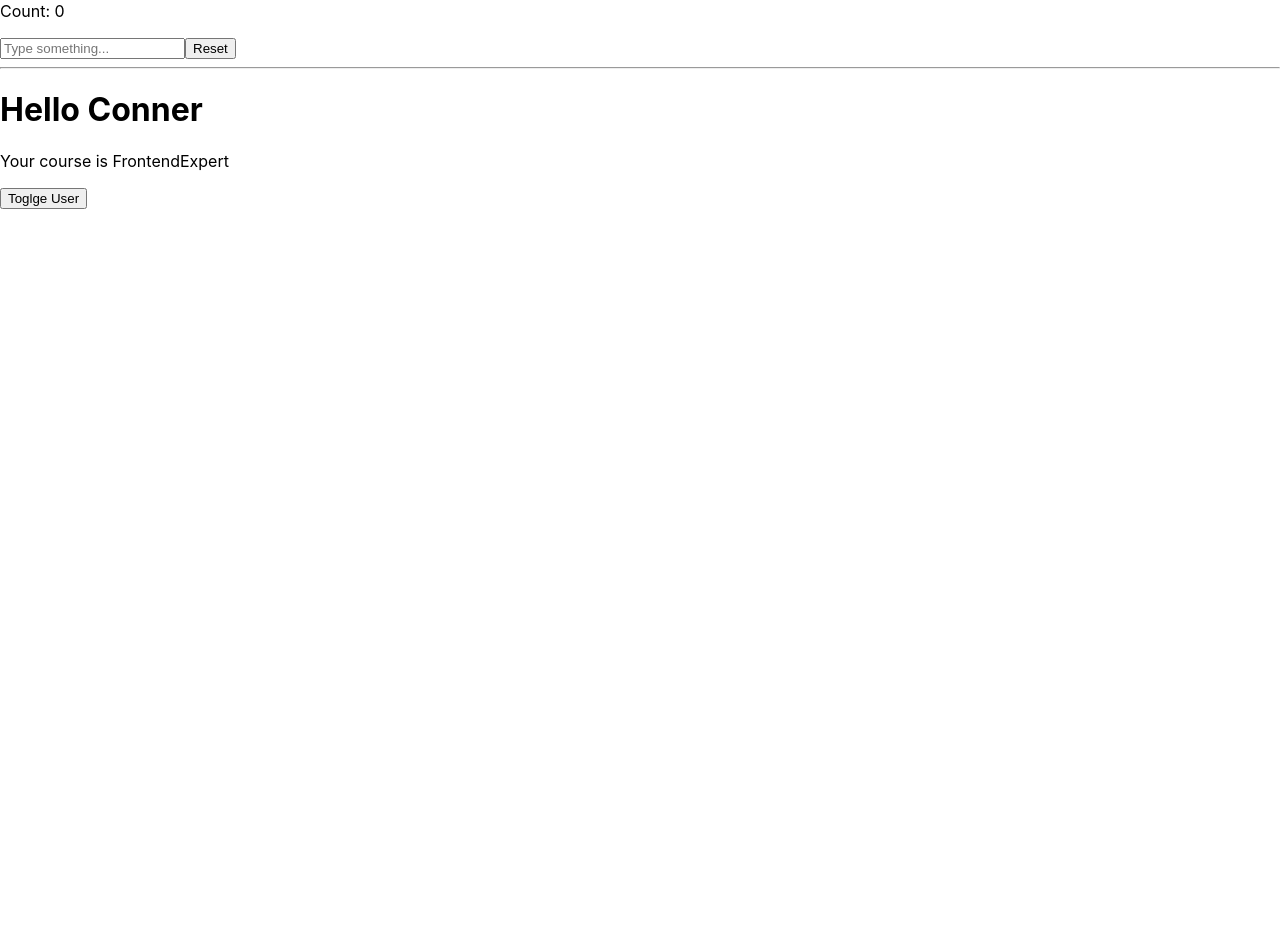
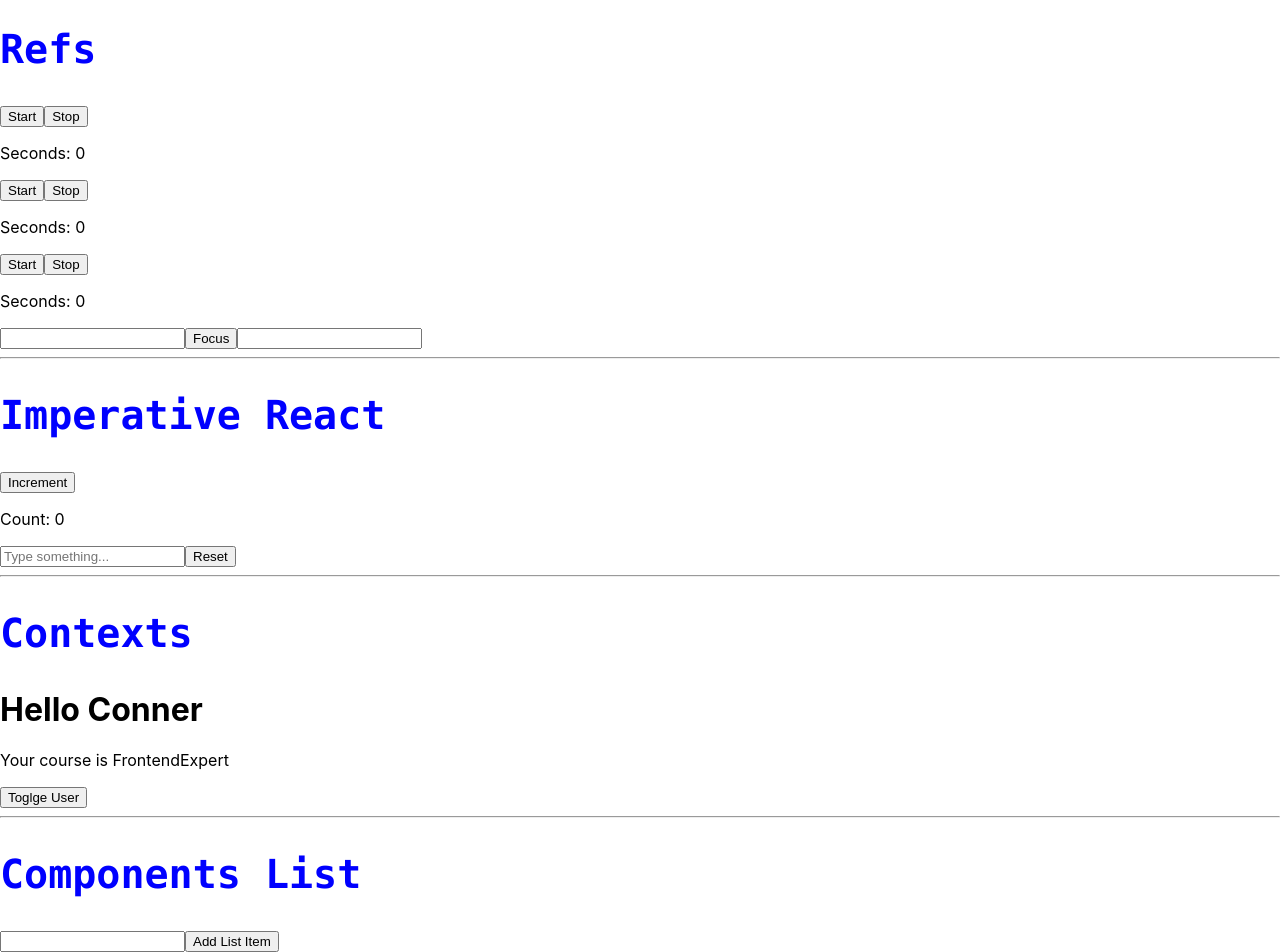
Before and after one commit to nicocorrea/react_course, a React (Create React App) app: page / in a window 1280 px wide. Shown: the part 1531-2483 px from the top of the page. Before the commit the page ends 1740 px from the top, so only its background shows below. Built offline with nearby package versions, Linux system fonts and the light colour scheme.

Commit message:
Components List

```diff
--- a/src/App.js
+++ b/src/App.js
@@ -22,6 +22,7 @@ function App() {
   // return flag ? <SayHello /> : <p>NadaPapi</p>;  Conditional Rendering
   return (
     <>
+      <h2>Basics</h2>
       {/* Whenever inside curly braces, we are in JS, so the syntax follow it */}
       {/* Short Circuit Evaluation */}
       {flag && <h1>True</h1>}
--- /dev/null
+++ b/src/ComponentList.js
@@ -0,0 +1,34 @@
+import { useState, Fragment } from "react";
+
+export default function ComponentList() {
+  const [items, setItems] = useState([]);
+  const [newItem, setNewItem] = useState("");
+
+  return (
+    <>
+      <ul>
+        {items.map((item, i) => {
+          return (
+            <Fragment key={item}>
+              <li>{item}</li>
+              <li>Test</li>
+            </Fragment>
+          );
+        })}
+      </ul>
+      <input
+        type={"text"}
+        value={newItem}
+        onChange={(event) => setNewItem(event.target.value)}
+      />
+      <button
+        onClick={() => {
+          setItems([...items, newItem]);
+          setNewItem("");
+        }}
+      >
+        Add List Item
+      </button>
+    </>
+  );
+}
--- a/src/index.css
+++ b/src/index.css
@@ -1,13 +1,20 @@
 body {
   margin: 0;
-  font-family: -apple-system, BlinkMacSystemFont, 'Segoe UI', 'Roboto', 'Oxygen',
-    'Ubuntu', 'Cantarell', 'Fira Sans', 'Droid Sans', 'Helvetica Neue',
+  font-family: -apple-system, BlinkMacSystemFont, "Segoe UI", "Roboto", "Oxygen",
+    "Ubuntu", "Cantarell", "Fira Sans", "Droid Sans", "Helvetica Neue",
     sans-serif;
   -webkit-font-smoothing: antialiased;
   -moz-osx-font-smoothing: grayscale;
 }
 
 code {
-  font-family: source-code-pro, Menlo, Monaco, Consolas, 'Courier New',
+  font-family: source-code-pro, Menlo, Monaco, Consolas, "Courier New",
     monospace;
 }
+
+h2 {
+  font-family: source-code-pro, Menlo, Monaco, Consolas, "Courier New",
+    monospace;
+  font-size: 2.5em;
+  color: blue;
+}
--- a/src/index.js
+++ b/src/index.js
@@ -14,6 +14,7 @@ import {
 import Imperative from "./Imperative";
 import { UserContext, UserContextProvider } from "./UserContext";
 import Profile from "./ContextProfile";
+import ComponentList from "./ComponentList";
 //import reportWebVitals from "./reportWebVitals";
 
 const root = ReactDOM.createRoot(document.getElementById("root"));
@@ -21,23 +22,31 @@ root.render(
   <React.StrictMode>
     <App />
     <hr />
+    <h2>State</h2>
     <State />
     <hr />
+    <h2>Reduce</h2>
     <Reduce />
     <hr />
+    <h2>Refs</h2>
     <ReferenceNotOptimal />
     <ReferenceOption1 />
     <ReferenceOption2 />
     <ForwardRef />
     <CallBackRef />
     <hr />
+    <h2>Imperative React</h2>
     <Imperative />
     <hr />
+    <h2>Contexts</h2>
     <main>
       <UserContextProvider>
         <AppInternal />
       </UserContextProvider>
     </main>
+    <hr />
+    <h2>Components List</h2>
+    <ComponentList />
   </React.StrictMode>
 );
 
```
Also changed, not shown: notes/notes.md (+23 -0 lines).
